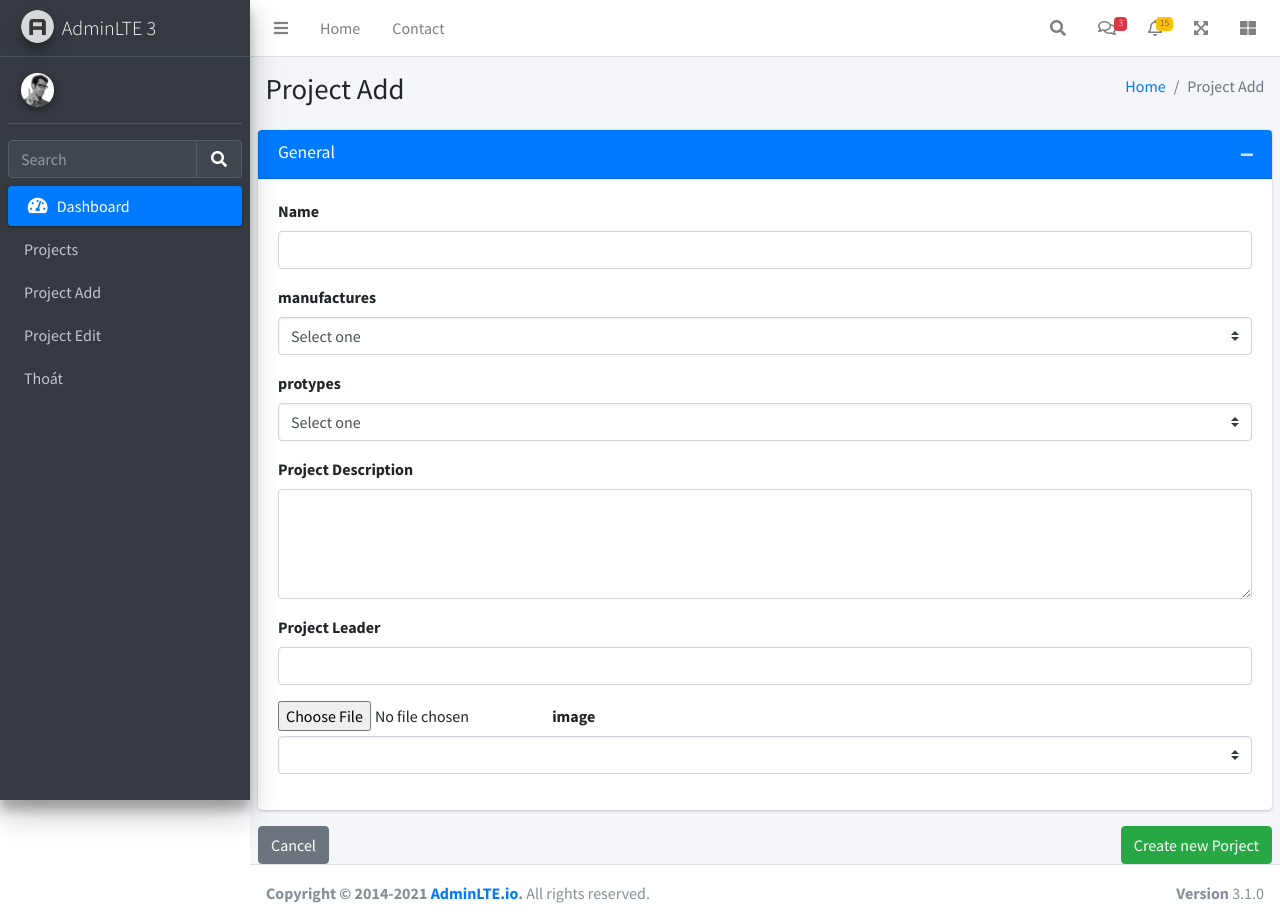
After one commit to NguyenTriBao/nhom8_ST3_BE1_NH21, a PHP site: page /admin/addproduct.php in a window 1280 px wide. The commit adds this page. Run offline with PHP 8.4, Linux system fonts and the light colour scheme; tables that the repository leaves empty or names only in its code hold one stand-in row (values such as "Sample post"); lists and menus that the app fills with data are empty; some libraries are stand-ins or nearby versions.

Commit message:
first commit

```diff
--- /dev/null
+++ b/admin/addproduct.php
@@ -0,0 +1,93 @@
+<?php include "header.php"?>
+  <!-- Content Wrapper. Contains page content -->
+  <div class="content-wrapper">
+    <!-- Content Header (Page header) -->
+    <section class="content-header">
+      <div class="container-fluid">
+        <div class="row mb-2">
+          <div class="col-sm-6">
+            <h1>Project Add</h1>
+          </div>
+          <div class="col-sm-6">
+            <ol class="breadcrumb float-sm-right">
+              <li class="breadcrumb-item"><a href="#">Home</a></li>
+              <li class="breadcrumb-item active">Project Add</li>
+            </ol>
+          </div>
+        </div>
+      </div><!-- /.container-fluid -->
+    </section>
+
+    <!-- Main content -->
+    <section class="content">
+        <form action="" method="post" enctype="multipart/form-data"></form>
+          <div class="card card-primary">
+            <div class="card-header">
+              <h3 class="card-title">General</h3>
+
+              <div class="card-tools">
+                <button type="button" class="btn btn-tool" data-card-widget="collapse" title="Collapse">
+                  <i class="fas fa-minus"></i>
+                </button>
+              </div>
+            </div>
+            <div class="card-body">
+              <div class="form-group">
+                <label for="inputName">Name</label>
+                <input type="text" id="inputName" class="form-control">
+              </div>
+              <div class="form-group">
+                <label for="inputStatus">manufactures</label>
+                <select id="inputStatus" class="form-control custom-select">
+                  <option selected disabled>Select one</option>
+                  <?php
+                 $getallmanu = $manu->getAllManu();
+                 foreach($getallmanu as $value):
+                 ?>
+                  <option value=<?php echo $value['manu_id'] ?>> <?php echo $value['manu_name'] ?></option>
+                <?php endforeach ?>
+                </select>
+              </div>
+
+              <div class="form-group">
+                <label for="inputStatus">protypes</label>
+                <select id="inputStatus" class="form-control custom-select">
+                  <option selected disabled>Select one</option>
+                  <option>On Hold</option>
+                  <option>Canceled</option>
+                  <option>Success</option>
+                </select>
+              </div>
+              <div class="form-group">
+                <label for="inputDescription">Project Description</label>
+                <textarea id="inputDescription" class="form-control" rows="4"></textarea>
+              </div>
+              <div class="form-group">
+                <label for="inputProjectLeader">Project Leader</label>
+                <input type="text" id="inputProjectLeader" class="form-control">
+              </div>
+              <div class="form-group">
+                <input type="file">
+                <label  for="inputStatus">image</label>
+                <select  id="inputStatus" class="form-control custom-select">
+
+                </select>
+
+              </div>
+            </div>
+            <!-- /.card-body -->
+          </div>
+          <!-- /.card -->
+
+      <div class="row">
+        <div class="col-12">
+          <a href="#" class="btn btn-secondary">Cancel</a>
+          <input type="submit" value="Create new Porject" class="btn btn-success float-right">
+        </div>
+</div>
+    </section>
+    <!-- /.content -->
+  </div>
+  <!-- /.content-wrapper -->
+
+<?php include "footer.php"?>
--- a/admin/header.php
+++ b/admin/header.php
@@ -1,8 +1,20 @@
+
 <?php
+ if (isset($_SESSION['user'])){
+    if ($_SESSION['user'] == "") {
+        header('location:login.php');
+    }
+    else{
+        echo $_SESSION['user'];
+    }
+}
+session_start();
 require "config.php";
 require "models/db.php";
 require "models/product.php";
+require "models/manufacture.php";
 $product = new product;
+$manu = new manufacture;
 ?>
 <!DOCTYPE html>
 <html lang="en">
@@ -198,7 +210,18 @@ $product = new product;
                         <img src="dist/img/user2-160x160.jpg" class="img-circle elevation-2" alt="User Image">
                     </div>
                     <div class="info">
-                        <a href="#" class="d-block">Alexander Pierce</a>
+                        <a href="#" class="d-block">
+                            <?php
+                            if (isset($_SESSION['user'])) {
+                                if ($_SESSION['user'] == "") {
+                                    header('location:login.php');
+                                }
+                                else{
+                                    echo $_SESSION['user'];
+                                }
+                            }
+                            ?>
+                        </a>
                     </div>
                 </div>
 
@@ -237,13 +260,18 @@ $product = new product;
                                     </a>
                                 </li>
                                 <li class="nav-item">
-                                    <a href="pages/examples/project-add.html" class="nav-link">
+                                    <a href="addproduct.php" class="nav-link">
                                         <p>Project Add</p>
                                     </a>
                                 </li>
                                 <li class="nav-item">
-                                    <a href="pages/examples/project-edit.html" class="nav-link">
+                                    <a href="#" class="nav-link">
                                         <p>Project Edit</p>
+                                    </a>
+                                </li>
+                                <li class="nav-item">
+                                    <a href="logout.php" class="nav-link">
+                                        <p>Thoát</p>
                                     </a>
                                 </li>
                             </ul>
--- a/admin/login.php
+++ b/admin/login.php
@@ -1,4 +1,6 @@
-
+<?php
+session_start();
+?>
 <!DOCTYPE HTML>
 <html lang="en">
 <head>
@@ -45,6 +47,7 @@
     if(isset($_POST['submit'])){
        $username= $_POST['username'];
        $password= $_POST['password'];
+	   $_SESSION['user'] = $_POST['username'];
         $user = new ktra($_POST['username'], $_POST['password']);
         if ($user->ktra($_POST['username'],$_POST['password']) == true) {
             header('location:index.php');
--- a/admin/models/product.php
+++ b/admin/models/product.php
@@ -91,4 +91,16 @@ public function paginate($url, $total, $perPage)
         $items = $sql->get_result()->fetch_all(MYSQLI_ASSOC);
         return $items; //return an array
     }
+    public function addProduct($name,$manu_id,$type_id,$price,$image,$desc){
+        $sql = self::$connection->prepare("
+        INSERT INTO `products`(`name`, `manu_id`, `type_id`, `price`, `image`, `description`)
+        VALUES (?,?,?,?,?,?)");
+        $sql->bind_param("siiiss", $name,$manu_id,$type_id,$price,$image,$desc);
+        return $sql->execute();
+    }
+    public function delProduct($id){
+        $sql = self::$connection->prepare("DELETE From `products` Where `id`=?");
+        $sql->bind_param("i",$id);
+        return $sql->execute();
+    }
 }
--- a/admin/products.php
+++ b/admin/products.php
@@ -95,7 +95,7 @@
                               </i>
                               Edit
                           </a>
-                          <a class="btn btn-danger btn-sm" href="#">
+                          <a class="btn btn-danger btn-sm" href="delproducts.php?id=<?php echo $value['id'] ?>">
                               <i class="fas fa-trash">
                               </i>
                               Delete
```
Also changed, not shown: admin/delproducts.php (added, +10 -0 lines), admin/login1.php (deleted, +0 -32 lines), admin/logout.php (added, +16 -0 lines), login1.php (deleted, +0 -32 lines).
